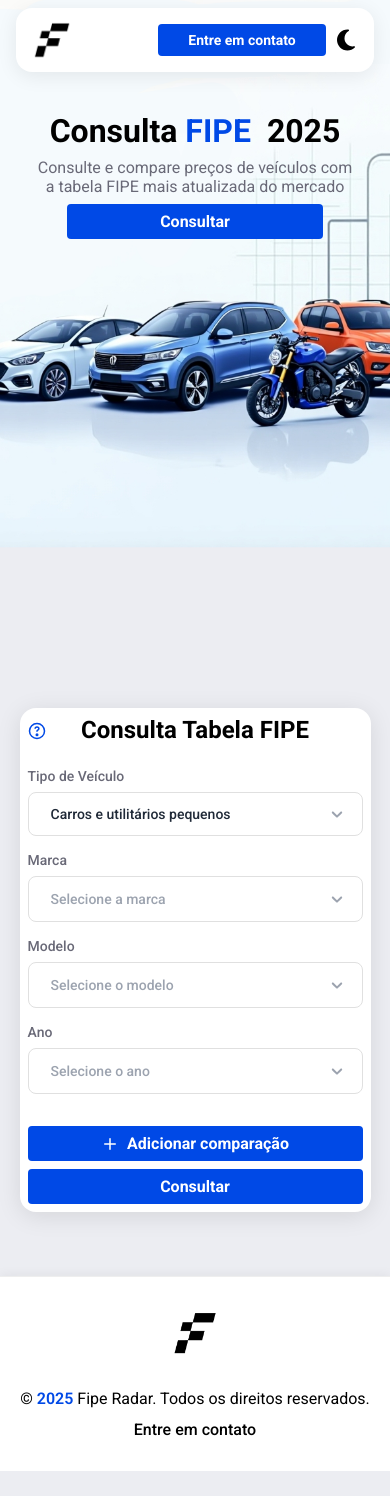
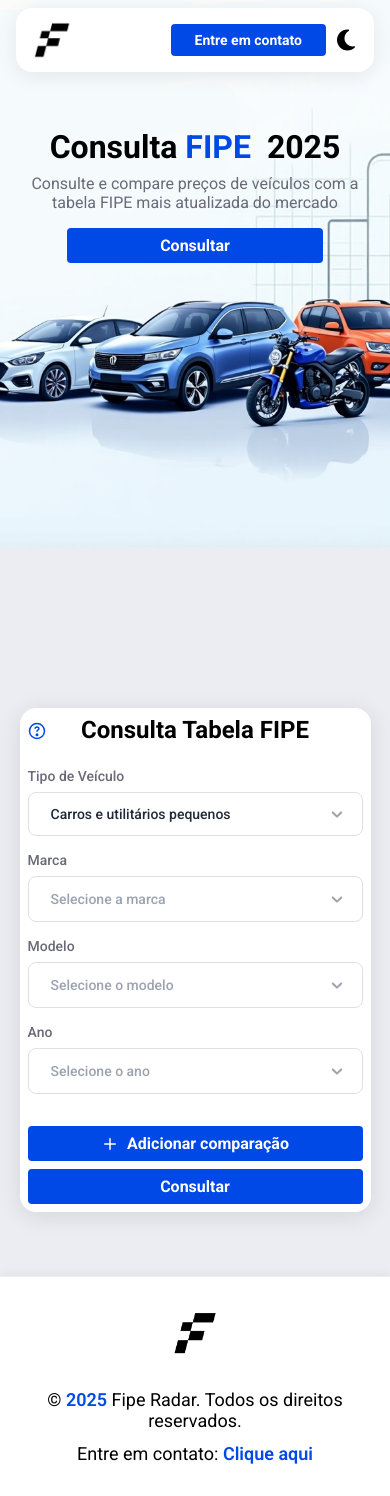
Before and after one commit to GDFgustavo/mvp-project-fipe-radar, a React (Vite) app: page / in a window 390 px wide. Before the commit the page ends 1471 px from the top, so only its background shows below. Built offline with nearby package versions, Linux system fonts and the light colour scheme; no server answers; what @react-pdf/renderer would draw is missing.

Commit message:
fix: corrigir falha ao apertar botão "entre em contato"

```diff
--- a/src/components/Banner/Styles.module.scss
+++ b/src/components/Banner/Styles.module.scss
@@ -5,15 +5,12 @@
   background-position: center;
   width: 100%;
   height: 548px;
-  position: relative;
 
   .content {
-    position: relative;
     padding: 2rem;
     padding-top: 11rem;
     width: 100%;
     max-width: 600px;
-    z-index: 1;
   }
 
   h2 {
@@ -42,12 +39,13 @@
     text-align: center;
 
     .content {
-      padding-top: 7rem;
+      padding: 1em;
+      padding-top: 8em;
     }
 
     p {
       margin-top: 8px;
-      margin-bottom: 8px;
+      margin-bottom: 16px;
     }
 
     h2 {
--- a/src/components/Buttons/CustomButton/Styles.module.scss
+++ b/src/components/Buttons/CustomButton/Styles.module.scss
@@ -13,7 +13,7 @@
 
   &.small {
     font-size: 14px;
-    width: 12em;
+    // width: 12em;
   }
 
   &.medium {
--- a/src/components/Footer/Styles.module.scss
+++ b/src/components/Footer/Styles.module.scss
@@ -5,6 +5,7 @@
   box-shadow: 0 -2px 10px rgba(0, 0, 0, 0.05);
   border-top: 1px solid #eee;
   margin-top: 10em;
+  font-size: 18px;
 
   .content {
     max-width: 1280px;
@@ -31,12 +32,14 @@
       color: #000;
       text-decoration: none;
       transition: all 0.3s ease;
-      font-weight: 500;
 
-      &:hover {
-        color: #0049e6;
-        text-decoration: underline;
+      span {
+
+        &:hover {
+          text-decoration: underline;
+        }
       }
+
     }
 
     img {
--- a/src/components/Footer/index.jsx
+++ b/src/components/Footer/index.jsx
@@ -17,7 +17,7 @@
           </p>
           <Element name="contact">
             <a href="https://github.com/GDFgustavo" target="_blank">
-              Entre em contato
+              Entre em contato: <span>Clique aqui</span>
             </a>
           </Element>
         </div>
--- a/src/components/Navbar/Styles.module.scss
+++ b/src/components/Navbar/Styles.module.scss
@@ -3,7 +3,6 @@
   top: 8px;
   left: 0;
   right: 0;
-  z-index: 1;
   display: flex;
   justify-content: center;
   padding: 0 16px;
```
